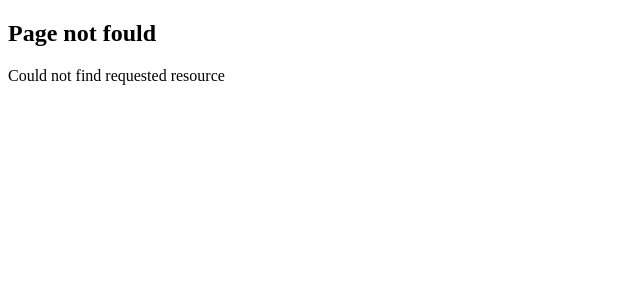
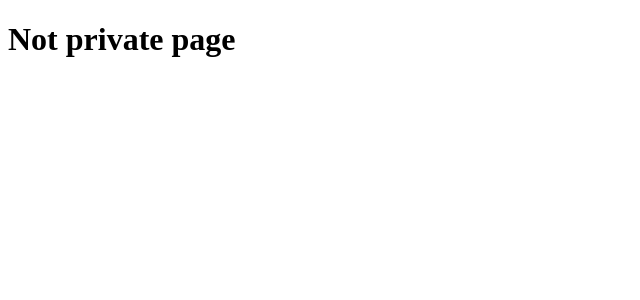
Before and after one commit to swttpch/nextjs-learning, a Next.js app in the folder routing-demo/: page /%5Fnot-private in a window 1280 px wide. Before the commit this address had no page. Shown: the top 300 px of the page, without its empty margins (0-640 px from the left). Built offline with nearby package versions, Linux system fonts and the light colour scheme.

Commit message:
chore: understanding private folders

```diff
--- /dev/null
+++ b/routing-demo/src/app/%5Fnot-private/page.tsx
@@ -0,0 +1,9 @@
+function Page() {
+  return (
+    <>
+      <h1>Not private page</h1>
+    </>
+  )
+}
+
+export default Page
```
Also changed, not shown: routing-demo/src/app/_lib/page.tsx (added, +9 -0 lines), routing-demo/src/app/_lib/format-date.ts (added).
